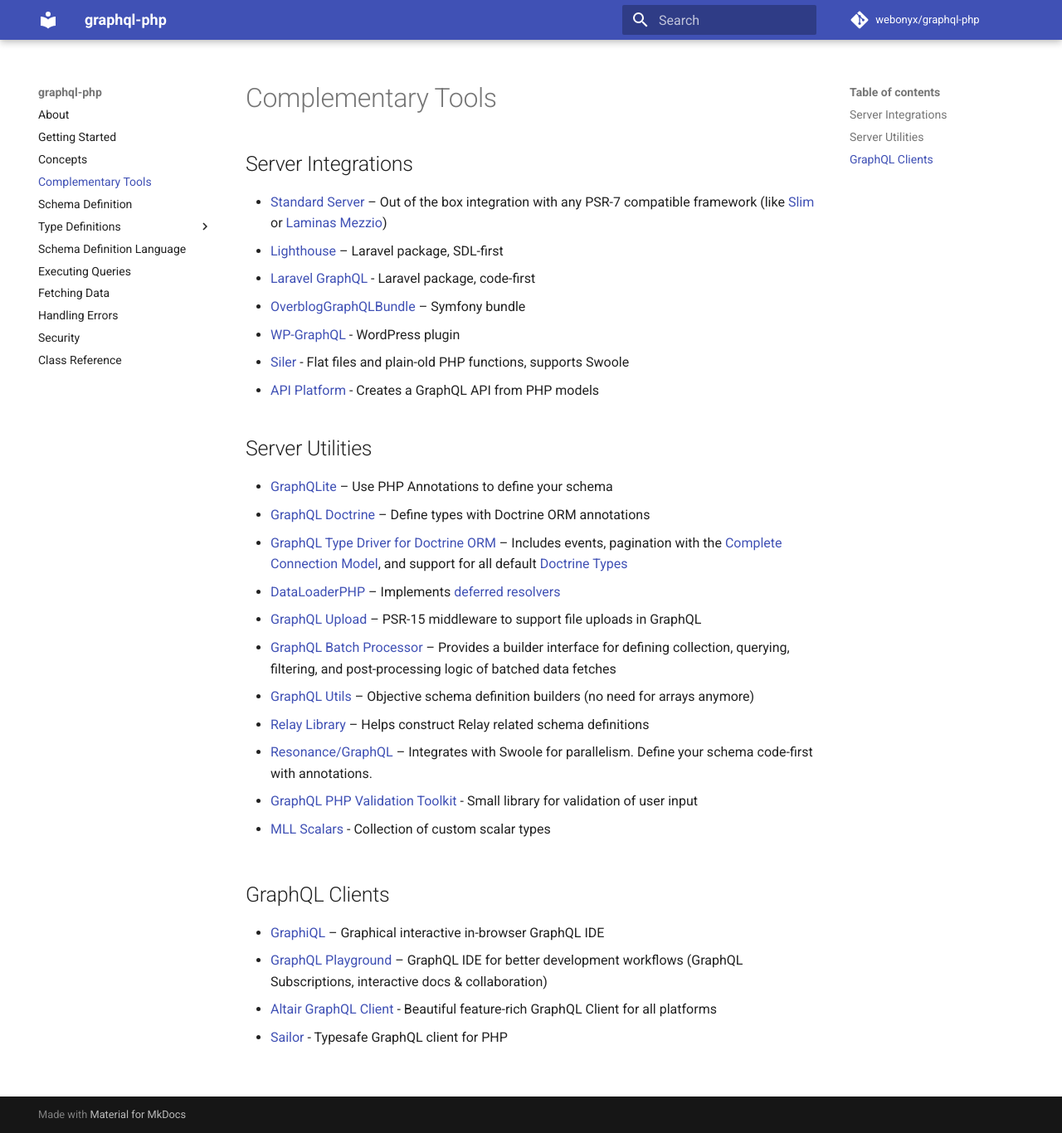
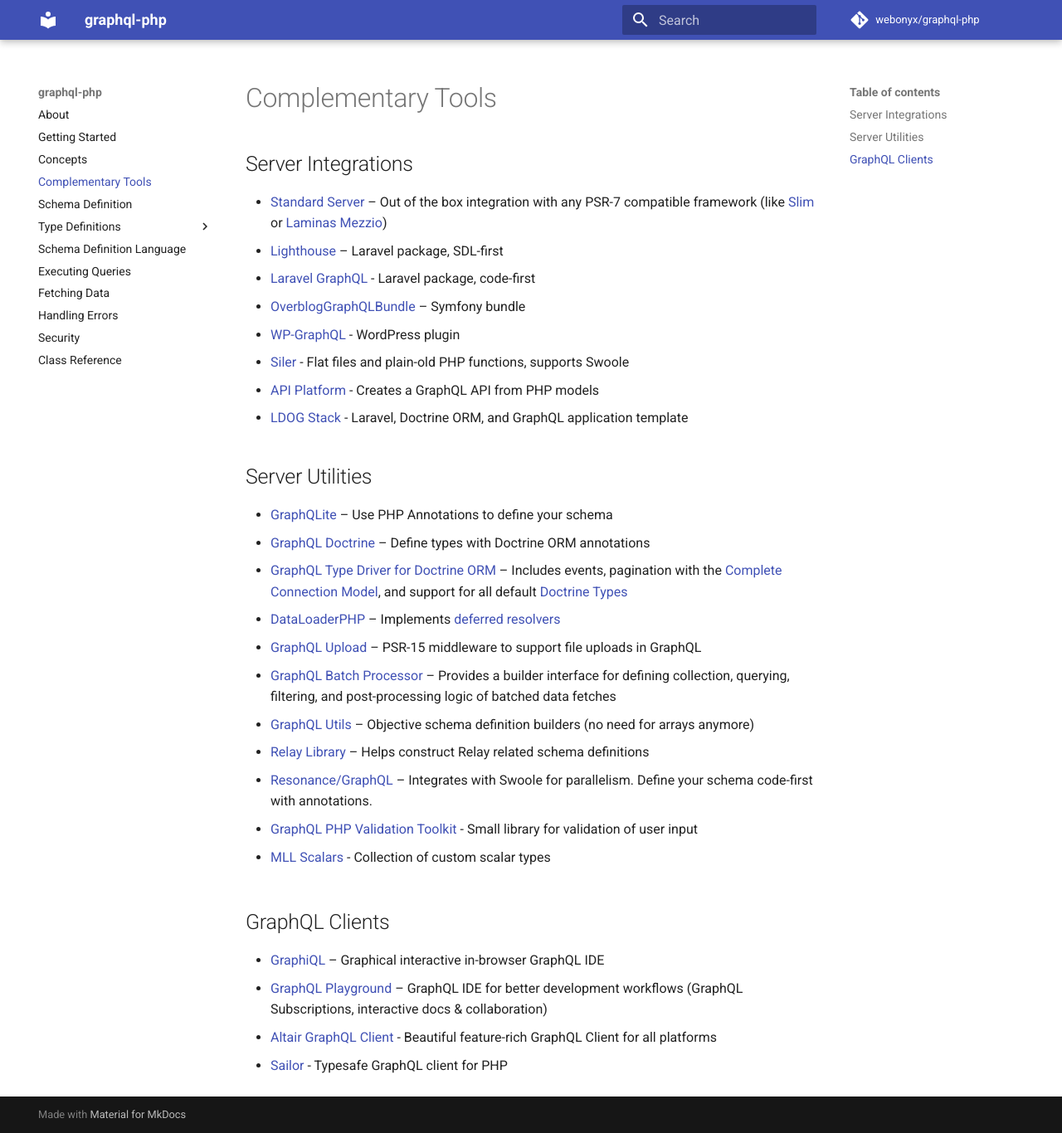
Before and after one commit to webonyx/graphql-php, an MkDocs documentation site: the page built from docs/complementary-tools.md, in a window 1280 px wide and 1366 px high. Shown: the whole window at 83% size. Built offline with MkDocs 1.6.1 and Material for MkDocs 9.7.7, drawn with Linux system fonts in a browser that asks for light colours; comment, search, counter and statistics services are not loaded.

Commit message:
Added LDOG Stack to Server Integrations

```diff
--- a/docs/complementary-tools.md
+++ b/docs/complementary-tools.md
@@ -7,6 +7,7 @@
 - [WP-GraphQL](https://github.com/wp-graphql/wp-graphql) - WordPress plugin
 - [Siler](https://github.com/leocavalcante/siler) - Flat files and plain-old PHP functions, supports Swoole
 - [API Platform](https://api-platform.com/docs/core/graphql) - Creates a GraphQL API from PHP models
+- [LDOG Stack](https://ldog.apiskeletons.dev) - Laravel, Doctrine ORM, and GraphQL application template
 
 ## Server Utilities
 
```
